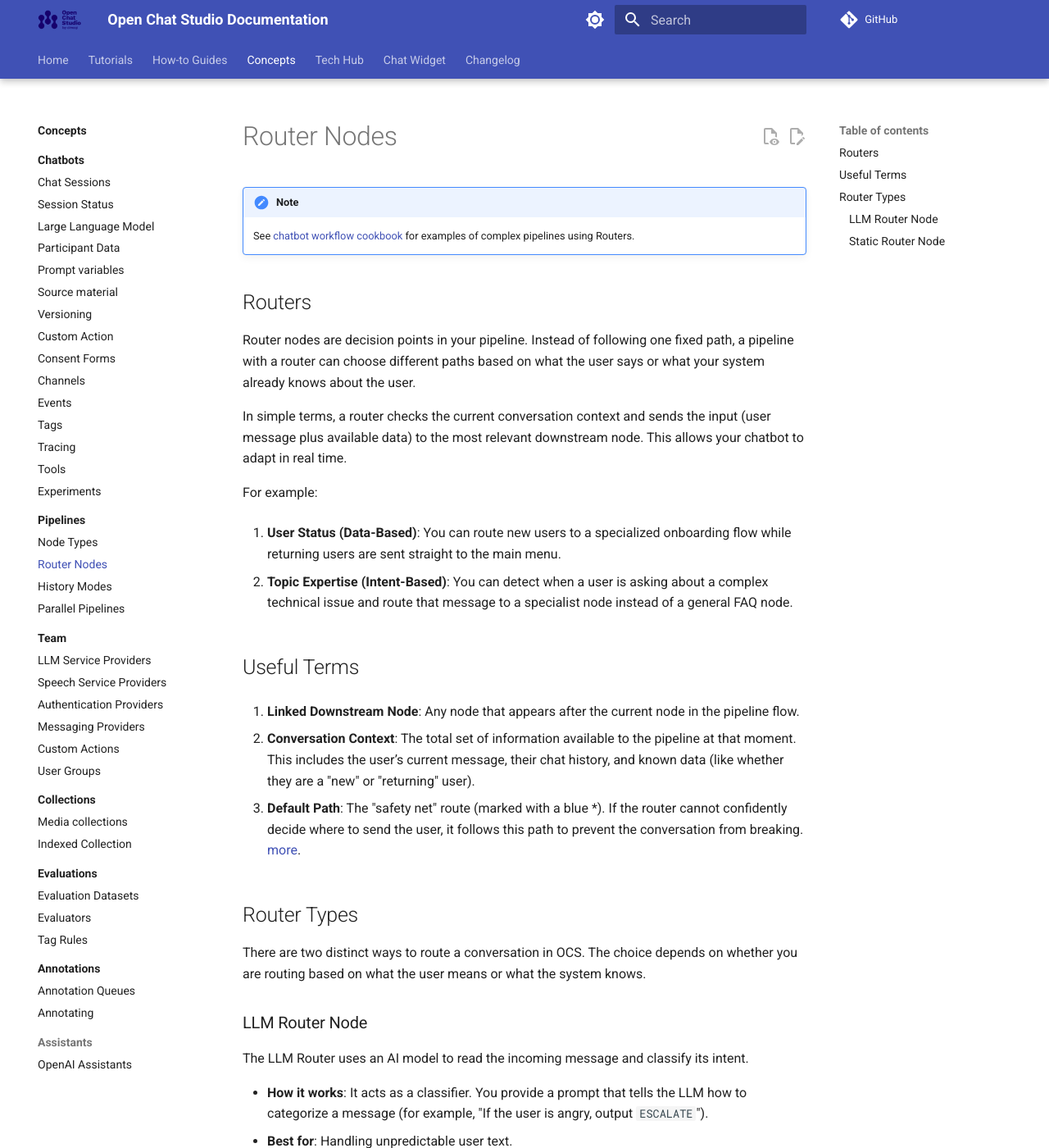
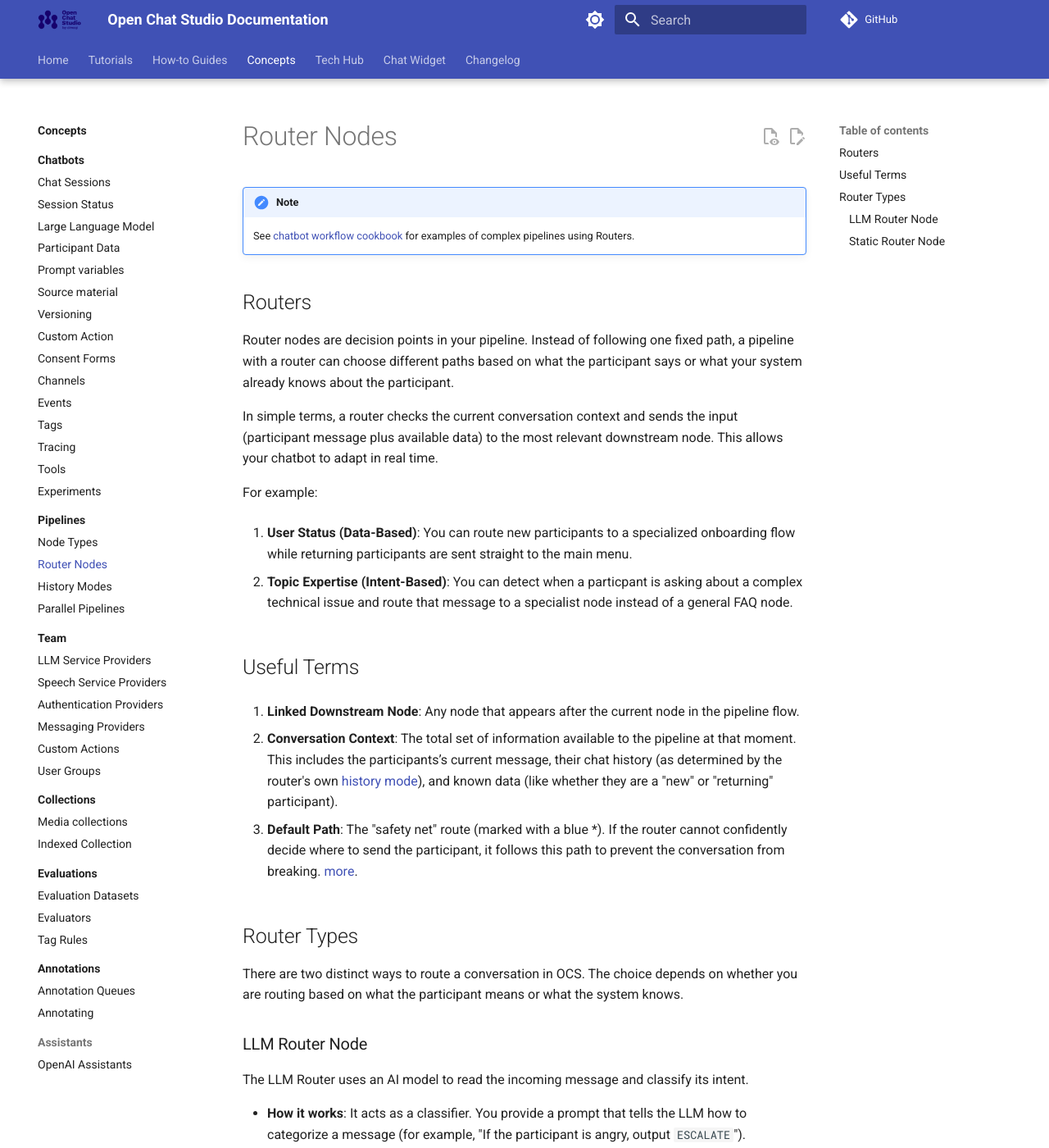
Before and after one commit to dimagi/open-chat-studio-docs, an MkDocs documentation site: the page built from docs/concepts/pipelines/router_nodes.md, in a window 1280 px wide and 1400 px high. Shown: the whole window at 82% size. Built offline with MkDocs 1.6.1 and Material for MkDocs 9.7.7, drawn with Linux system fonts in a browser that asks for light colours; a script that is not in the unit is left out; comment, search, counter and statistics services are not loaded; some of the changed text lies outside the part shown.

Commit message:
For Router nodes, a clarifying link to History so "chat history" is clear. AND user -> participant terminology

```diff
--- a/docs/concepts/pipelines/router_nodes.md
+++ b/docs/concepts/pipelines/router_nodes.md
@@ -6,32 +6,32 @@
 
 ## Routers
 
-Router nodes are decision points in your pipeline. Instead of following one fixed path, a pipeline with a router can choose different paths based on what the user says or what your system already knows about the user.
+Router nodes are decision points in your pipeline. Instead of following one fixed path, a pipeline with a router can choose different paths based on what the participant says or what your system already knows about the participant.
 
-In simple terms, a router checks the current conversation context and sends the input (user message plus available data) to the most relevant downstream node. This allows your chatbot to adapt in real time.
+In simple terms, a router checks the current conversation context and sends the input (participant message plus available data) to the most relevant downstream node. This allows your chatbot to adapt in real time.
 
 For example:
 
-1. **User Status (Data-Based)**: You can route new users to a specialized onboarding flow while returning users are sent straight to the main menu.
+1. **User Status (Data-Based)**: You can route new participants to a specialized onboarding flow while returning participants are sent straight to the main menu.
 
-2. **Topic Expertise (Intent-Based)**: You can detect when a user is asking about a complex technical issue and route that message to a specialist node instead of a general FAQ node.
+2. **Topic Expertise (Intent-Based)**: You can detect when a particpant is asking about a complex technical issue and route that message to a specialist node instead of a general FAQ node.
 
 ## Useful Terms
 
 1. **Linked Downstream Node**: Any node that appears after the current node in the pipeline flow.
 
-2. **Conversation Context**: The total set of information available to the pipeline at that moment. This includes the user’s current message, their chat history, and known data (like whether they are a "new" or "returning" user).
+2. **Conversation Context**: The total set of information available to the pipeline at that moment. This includes the participants’s current message, their chat history (as determined by the router's own [history mode](history.md)), and known data (like whether they are a "new" or "returning" participant).
 
-3. **Default Path**: The "safety net" route (marked with a blue *). If the router cannot confidently decide where to send the user, it follows this path to prevent the conversation from breaking. [more](../../how-to/routers/index.md#the-default-output).
+3. **Default Path**: The "safety net" route (marked with a blue *). If the router cannot confidently decide where to send the participant, it follows this path to prevent the conversation from breaking. [more](../../how-to/routers/index.md#the-default-output).
 
 ## Router Types
-There are two distinct ways to route a conversation in OCS. The choice depends on whether you are routing based on what the user means or what the system knows.
+There are two distinct ways to route a conversation in OCS. The choice depends on whether you are routing based on what the participant means or what the system knows.
 
 ### LLM Router Node
 The LLM Router uses an AI model to read the incoming message and classify its intent.
 
-- **How it works**: It acts as a classifier. You provide a prompt that tells the LLM how to categorize a message (for example, "If the user is angry, output `ESCALATE`").
-- **Best for**: Handling unpredictable user text.
+- **How it works**: It acts as a classifier. You provide a prompt that tells the LLM how to categorize a message (for example, "If the participant is angry, output `ESCALATE`").
+- **Best for**: Handling unpredictable participant text.
 - You define output keywords for your downstream paths. If the LLM outputs `BILLING`, the conversation follows the path labeled `BILLING` to the next downstream node.
 
 !!! tip "For configuration steps"
@@ -39,11 +39,11 @@
     See [Router Nodes in How-to Guides](../../how-to/routers/index.md) for configuration details and best practices.
 
 ### Static Router Node
-The Static Router does not use an AI model and does not read the user's message. Instead, it looks up a specific value stored in your [data source](../../how-to/routers/static_router.md#supported-data-sources).
+The Static Router does not use an AI model and does not read the participant's message. Instead, it looks up a specific value stored in your [data source](../../how-to/routers/static_router.md#supported-data-sources).
 
 - **How it works**: It checks a pre-existing key or tag, such as participant profile data or session information, and follows the matching path.
 - **Best for**: Routing based on known attributes like preferred language, subscription tier, or VIP status.
-- Example: If your data shows `subscription_tier = premium`, the Static Router immediately sends the user to the Priority Support Agent.
+- Example: If your data shows `subscription_tier = premium`, the Static Router immediately sends the participant to the Priority Support Agent.
 
 !!! tip "For configuration steps"
 
```
